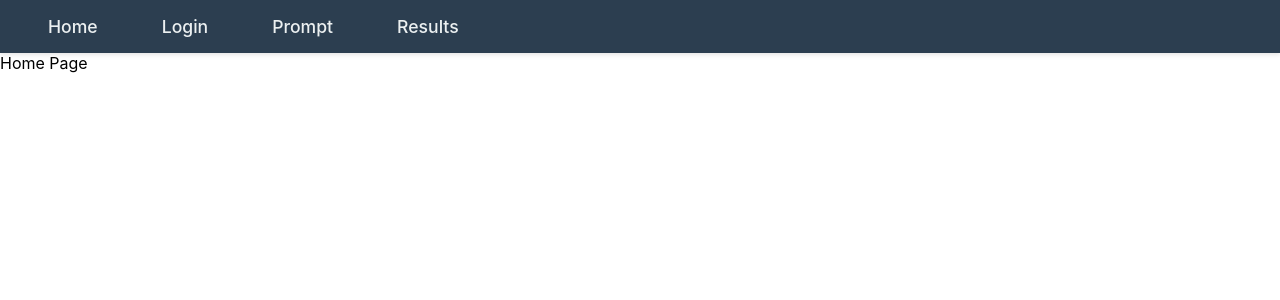
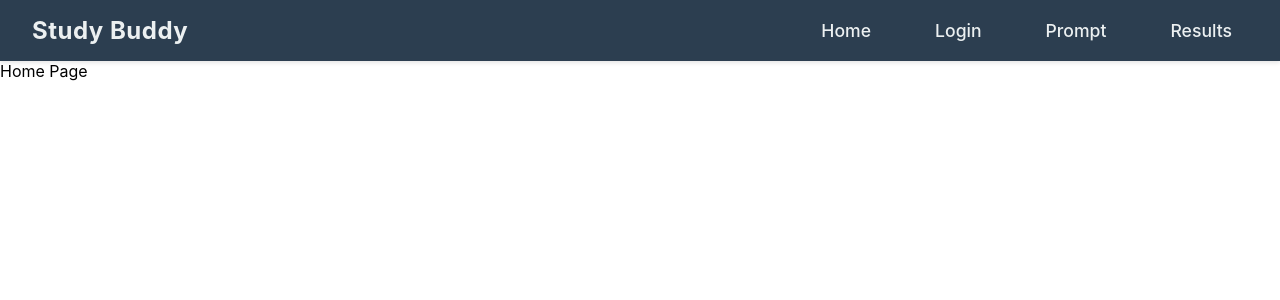
Before and after one commit to chris320211/dti-trends-project, a React (Vite) app in the folder client/: page / in a window 1280 px wide. Shown: the top 300 px of the page. Built offline with nearby package versions, Linux system fonts and the light colour scheme.

Commit message:
reformatted header

```diff
--- a/client/src/app.css
+++ b/client/src/app.css
@@ -3,6 +3,16 @@ nav {
     background-color: #2c3e50;
     padding: 1rem 2rem;
     box-shadow: 0 2px 4px rgba(0, 0, 0, 0.1);
+    display: flex;
+    justify-content: space-between;
+    align-items: center;
+}
+
+.nav-title {
+    color: #ecf0f1;
+    font-size: 1.5rem;
+    font-weight: 700;
+    letter-spacing: 0.5px;
 }
 
 nav ul {
--- a/client/src/app.tsx
+++ b/client/src/app.tsx
@@ -9,6 +9,7 @@ const App: React.FC = () => {
     return (
         <Router>
             <nav>
+                <div className="nav-title">Study Buddy</div>
                 <ul>
                     <li><Link to="/">Home</Link></li>
                     <li><Link to="/login">Login</Link></li>
```
